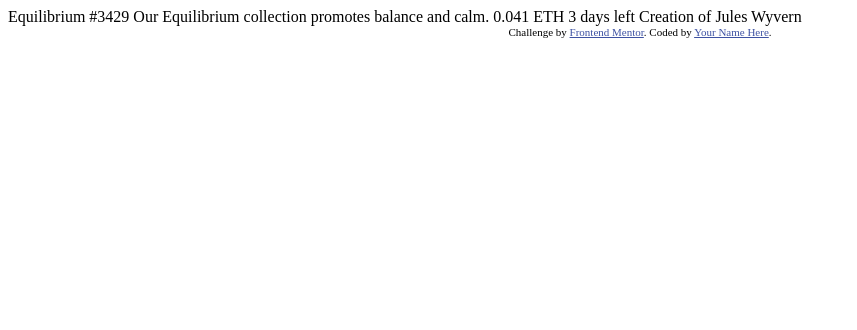
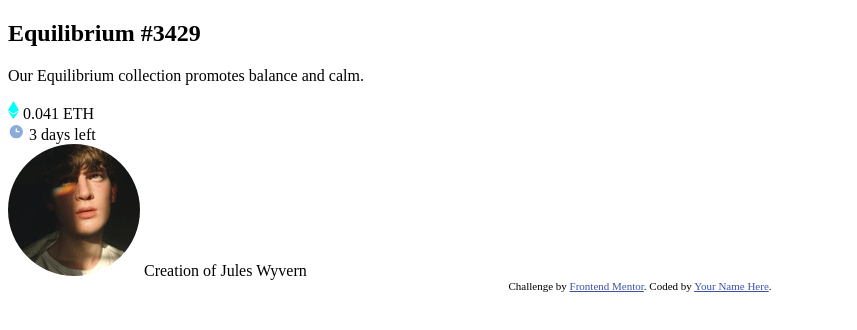
Before and after one commit to walaswalas/nft-preview-card-component-main, a plain HTML site: page index.html in a window 1280 px wide. Shown: the whole page, without its empty margins (0-857 px from the left). Drawn offline with Linux system fonts and the light colour scheme.

Commit message:
hmtl structure

```diff
--- a/index.html
+++ b/index.html
@@ -16,14 +16,30 @@
 </head>
 <body>
 
-  Equilibrium #3429
+  <div class="container">
+    <div class="img-container"></div>
+    <h2>Equilibrium #3429</h2>
+    <p>Our Equilibrium collection promotes balance and calm.</p>
+    <div class="eth">
+      <img src="./images/icon-ethereum.svg" alt="">
+      0.041 ETH
+    </div>
+    <div class="clock"><img src="./images/icon-clock.svg" alt="">
+      3 days left
+    </div>
+    <div class="avatar">
+      <img src="./images/image-avatar.png" alt="">
+      Creation of <span>Jules Wyvern<span>
+    </div>
+  </div>
 
-  Our Equilibrium collection promotes balance and calm.
 
-  0.041 ETH
-  3 days left
 
-  Creation of Jules Wyvern
+
+
+
+
+
 
   <div class="attribution">
     Challenge by <a href="https://www.frontendmentor.io?ref=challenge" target="_blank">Frontend Mentor</a>.
```
